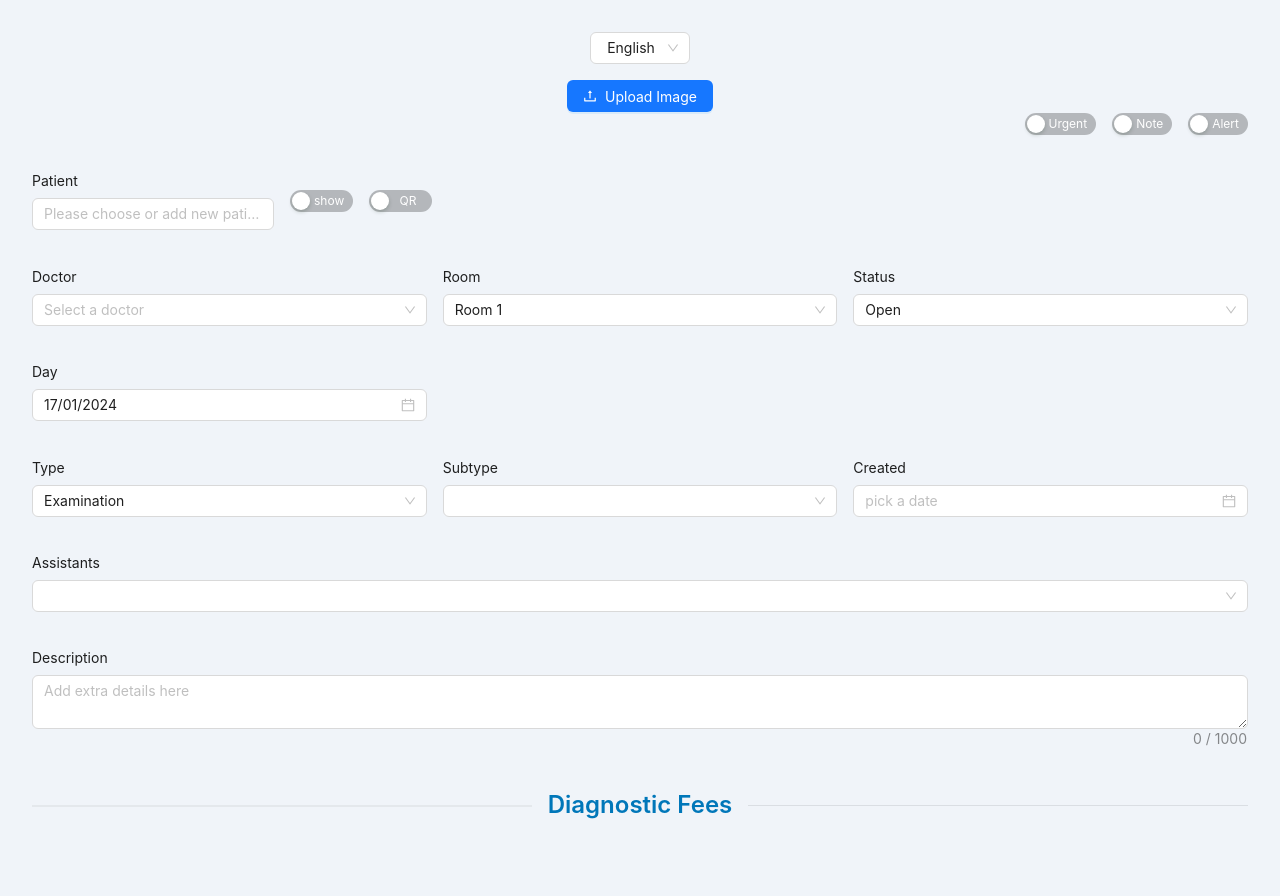
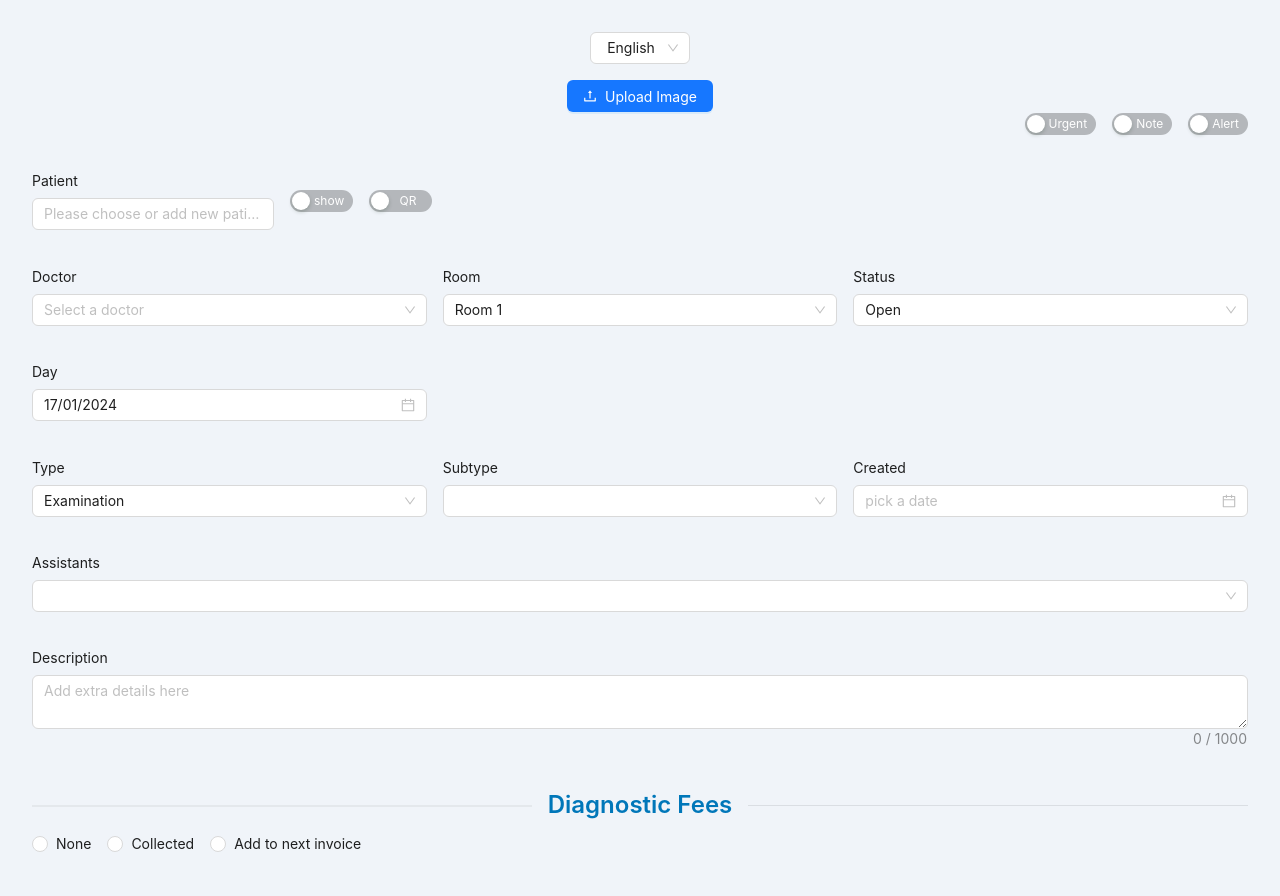
Before and after one commit to Ahmed-Elbessfy/add-patient-app, a React (Vite) app: page / in a window 1280 px wide. Shown: the top 896 px of the page. Built offline with nearby package versions, Linux system fonts and the light colour scheme.

Commit message:
apply new configuration to Radio field

```diff
--- a/src/features/AddAppointmentFields/AddAppointmentFields.tsx
+++ b/src/features/AddAppointmentFields/AddAppointmentFields.tsx
@@ -2,7 +2,7 @@ import { FC } from "react";
 import { FieldTextComponentProps } from "../TextField/TextField.type";
 import { FieldTextAreaComponentProps } from "../TextAreaField/TextAreaField.type";
 import { FieldNumberComponentProps } from "../NumberField/NumberField.type";
-// import { FieldRadioComponentProps } from "../RadioField/RadioField.type";
+import { FieldRadioComponentProps } from "../RadioField/RadioField.type";
 import { FieldSelectComponentProps } from "../SelectField/SelectField.type";
 import { FieldSwitchComponentProps } from "../SwitchField/SwitchField.type";
 import { FieldDateComponentProps } from "../DateField/DateField.type";
@@ -14,7 +14,7 @@ import TextField from "../TextField/TextField";
 import NumberField from "../NumberField/NumberField";
 import TextAreaField from "../TextAreaField/TextAreaField";
 import SelectField from "../SelectField/SelectField";
-// import RadioField from "../RadioField/RadioField";
+import RadioField from "../RadioField/RadioField";
 import DateField from "../DateField/DateField";
 // import TimeField from "../TimeField/TimeField";
 import SwitchField from "../SwitchField/SwitchField";
@@ -84,9 +84,9 @@ const AddAppointmentFields: FC<GeneralFieldConfig> = (props) => {
       )} */}
 
       {/* Radio Input  */}
-      {/* {fieldType === "radio" && (
-        <RadioField {...(props as FieldRadioComponentProps)} />
-      )} */}
+      {fieldType === "radio" && (
+        <RadioField {...(inputProps as FieldRadioComponentProps)} />
+      )}
 
       {/* Date Picker Input  */}
       {fieldType === "datePicker" && (
--- a/src/features/RadioField/RadioField.tsx
+++ b/src/features/RadioField/RadioField.tsx
@@ -4,7 +4,7 @@ import { useTranslation } from "react-i18next";
 import { FieldRadioComponentProps } from "./RadioField.type";
 
 const RadioField: FC<FieldRadioComponentProps> = (props) => {
-  const { label, name, testId, onChange, isDisabled, options } = props;
+  const { label, onChange, isDisabled, options } = props;
 
   const { t } = useTranslation("translation");
 
@@ -13,8 +13,6 @@ const RadioField: FC<FieldRadioComponentProps> = (props) => {
       {label && <label>{t(label)}</label>}
 
       <Radio.Group
-        name={name}
-        data-testid={testId}
         disabled={isDisabled}
         onChange={({ target: { value } }: RadioChangeEvent) => onChange(value)}
       >
```
Also changed, not shown: src/features/RadioField/RadioField.type.tsx (+6 -2 lines).
